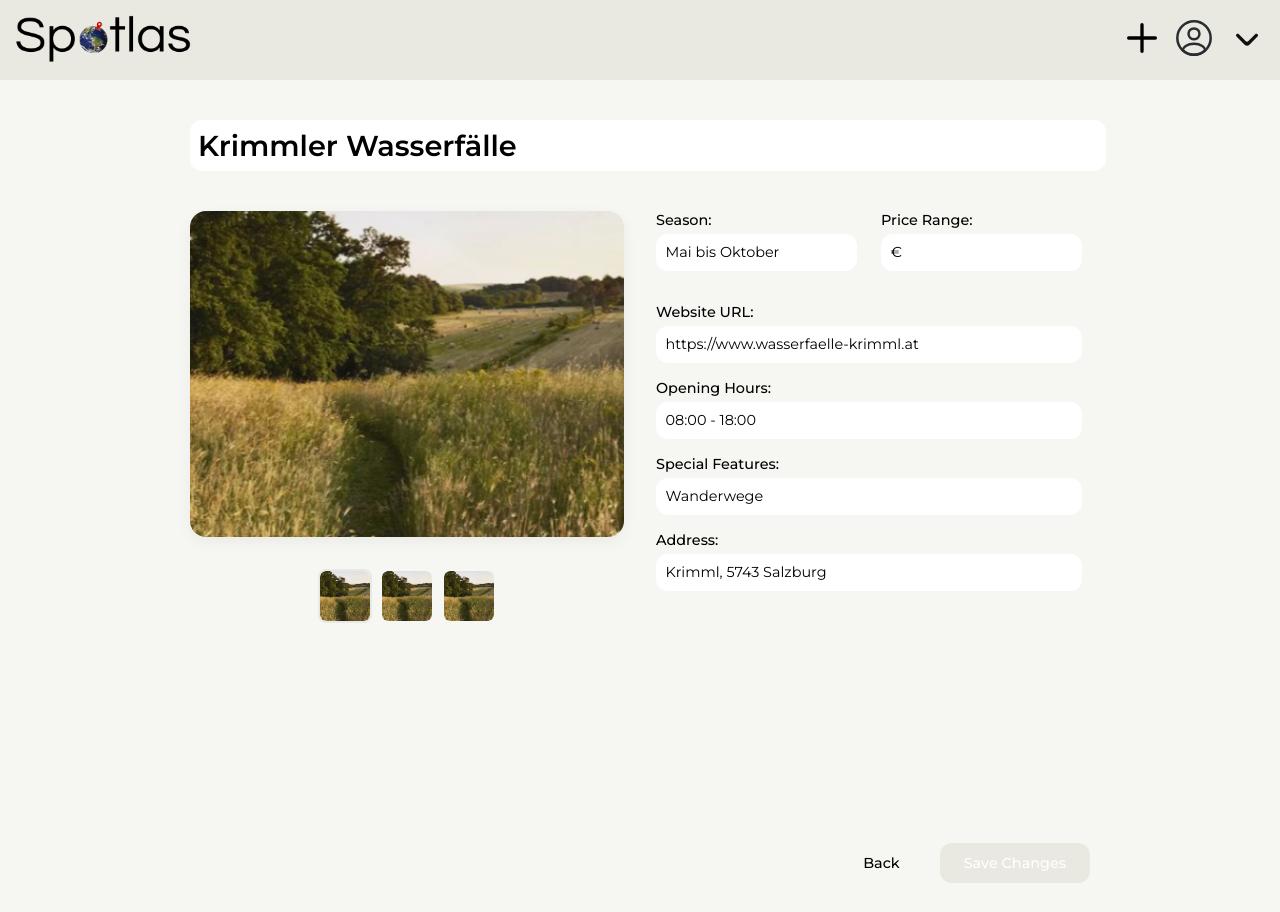
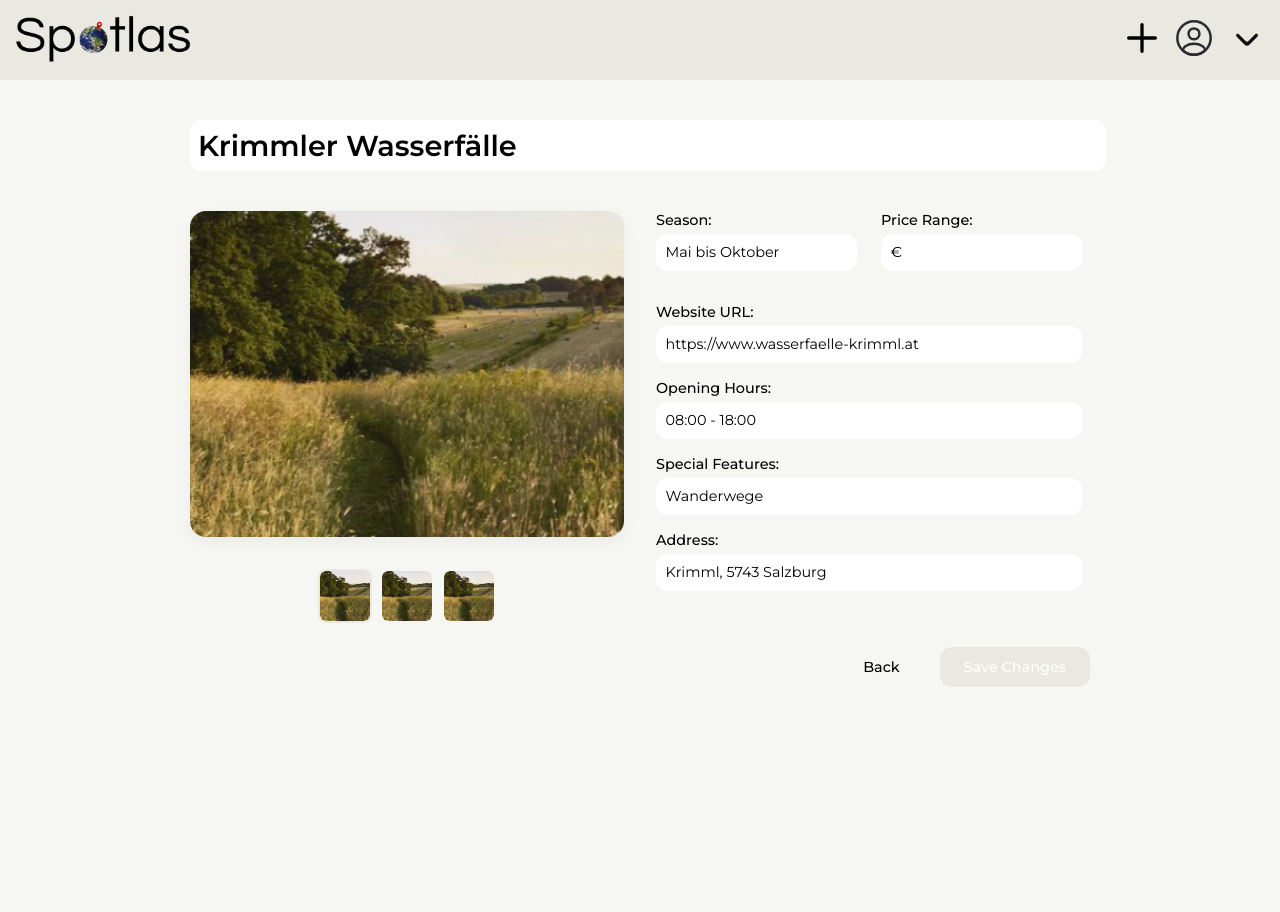
Before and after one commit to Spotlas/Spotlas, a PHP site: page /pages/edit_pictures/edit_pictures.html in a window 1280 px wide. After the commit the page ends 687 px from the top, so only its background shows below. Run offline with PHP 8.4, Linux system fonts and the light colour scheme.

Commit message:
bilder bearbeiten seite fertig (ohne dynamischen kontent)

```diff
--- a/project/htdocs/assets/css/edit_pictures.css
+++ b/project/htdocs/assets/css/edit_pictures.css
@@ -3,6 +3,7 @@ body {
     padding: 0;
     scroll-behavior: smooth;
     background-color: var( --primary-bg-color);
+    overflow: hidden;
 }
 
 /* Edit Pictures Page Styles */
@@ -19,9 +20,10 @@ body {
     border-radius: var(--border-radius-medium);
     box-shadow: var(--box-shadow);
     font-family: 'Montserrat', sans-serif;
-      height: calc(100vh - 3rem);
-      overflow: hidden;
+    height: auto; /* ← war: calc(100vh - 3rem) */
+    overflow: visible; /* ← war: hidden */
 }
+
 
   .edit-header {
       margin-bottom: 1.5rem;
@@ -115,13 +117,14 @@ body {
   }
 
   .edit-form {
-      flex: 1;
+    flex: none; /* ← war: flex: 1 */
     display: flex;
     flex-direction: column;
     margin-bottom: 1.5rem;
-      overflow-y: auto;
+    overflow-y: visible; /* ← war: auto */
     padding-right: 0.5rem;
 }
+
 
   .form-row {
       display: flex;
@@ -172,9 +175,10 @@ body {
     display: flex;
     justify-content: flex-end;
     gap: 1rem;
-      margin-top: auto;
-      padding-top: 1rem;
+    margin-top: 0.5rem; /* ← war: auto */
+    padding-top: 0.5rem;
 }
+
 
   .btn {
       padding: 0.7rem 1.5rem;
```
Lines whose indentation alone changed are shown as unchanged.
